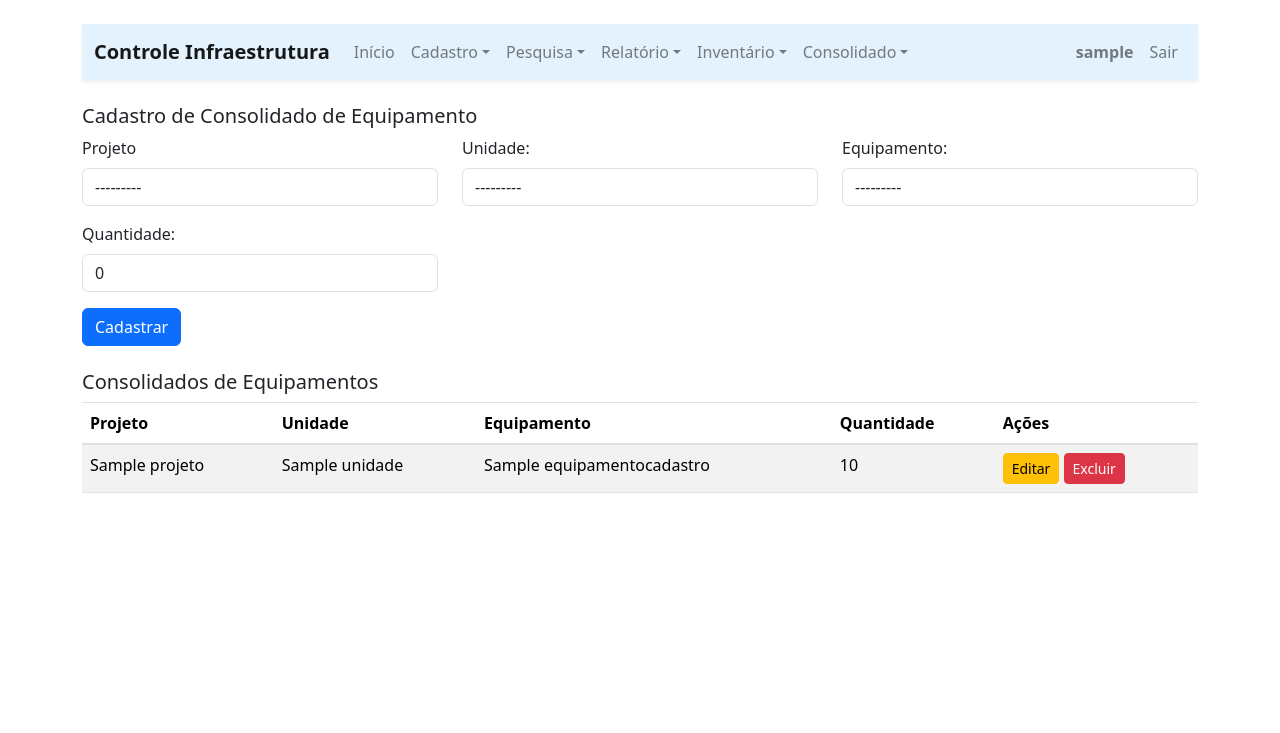
After one commit to gleisonmedeiros/controlesuprimentos, a Django app: page /controlesupri/consolidado-equipamentos/ in a window 1280 px wide. The commit adds this page. Shown: the top 733 px of the page. Run offline with Django 5.2, Linux system fonts and the light colour scheme; a user stored in the database is signed in; tables that the repository leaves empty hold one stand-in row (values such as "Sample post"); some libraries are stand-ins or nearby versions.

Commit message:
implementando equipamentos no relatório do consolidado

```diff
--- a/controlesuprimentos/cltsupri/forms.py
+++ b/controlesuprimentos/cltsupri/forms.py
@@ -8,7 +8,8 @@ from .models import (Unidade,
                      ModeloFornecedor,
                      Maquina,
                      ConsolidadoMaquinas,
-                     EquipamentoCadastro)
+                     EquipamentoCadastro,
+                     ConsolidadoEquipamento)
 
 from django import forms
 from django.contrib.auth.forms import AuthenticationForm
@@ -20,6 +21,23 @@ class EquipamentoCadastroForm(forms.ModelForm):
         widgets = {
             'nome': forms.TextInput(attrs={'class': 'form-control'}),
             'tipo': forms.TextInput(attrs={'class': 'form-control'}),
+        }
+
+class ConsolidadoEquipamentoForm(forms.ModelForm):
+    class Meta:
+        model = ConsolidadoEquipamento
+        fields = ['projeto', 'unidade', 'equipamento', 'quantidade']
+        widgets = {
+            'projeto': forms.Select(attrs={'class': 'form-control'}),
+            'unidade': forms.Select(attrs={'class': 'form-control'}),
+            'equipamento': forms.Select(attrs={'class': 'form-control'}),
+            'quantidade': forms.NumberInput(attrs={'class': 'form-control', 'min': 0}),
+        }
+        labels = {
+            'projeto': 'Projeto',
+            'unidade': 'Unidade',
+            'equipamento': 'Equipamento',
+            'quantidade': 'Quantidade',
         }
 
 class ConsolidadoMaquinasForm(forms.ModelForm):
--- a/controlesuprimentos/cltsupri/models.py
+++ b/controlesuprimentos/cltsupri/models.py
@@ -124,3 +124,18 @@ class ConsolidadoMaquinas(models.Model):
 
     def __str__(self):
         return f"{self.projeto} - {self.unidade}: {self.quantidade}"
+
+class ConsolidadoEquipamento(models.Model):
+    projeto = models.ForeignKey(Projeto, on_delete=models.CASCADE, related_name='consolidados_equipamento')
+    unidade = models.ForeignKey(Unidade, on_delete=models.CASCADE, related_name='consolidados_equipamento')
+    equipamento = models.ForeignKey(EquipamentoCadastro, on_delete=models.CASCADE, related_name='consolidados')  # ou Equipamento, dependendo do uso
+    quantidade = models.PositiveIntegerField(default=0)
+
+    class Meta:
+        unique_together = ('projeto', 'unidade', 'equipamento')
+        verbose_name = 'Consolidado de Equipamento'
+        verbose_name_plural = 'Consolidados de Equipamentos'
+        ordering = ['projeto', 'unidade', 'equipamento']
+
+    def __str__(self):
+        return f"{self.projeto.nome} - {self.unidade.nome} - {self.equipamento.nome}: {self.quantidade}"
--- /dev/null
+++ b/controlesuprimentos/cltsupri/templates/consolidado_equipamentos.html
@@ -0,0 +1,74 @@
+{% extends 'index.html' %}
+
+{% block content %}
+<h5>{% if edit_obj %}Editar Consolidado{% else %}Cadastro de Consolidado de Equipamento{% endif %}</h5>
+
+<form method="POST" class="mb-4">
+    {% csrf_token %}
+    <div class="row mb-3">
+        <div class="col-md-4">
+            <label for="id_projeto">Projeto</label>
+            <select name="projeto" id="id_projeto" class="form-control" onchange="this.form.submit();">
+                <option value="">---------</option>
+                {% for projeto in projetos %}
+                    <option value="{{ projeto.id }}" {% if projeto.id|stringformat:"s" == selected_projeto %}selected{% endif %}>{{ projeto.nome }}</option>
+                {% endfor %}
+            </select>
+        </div>
+        <div class="col-md-4">
+            {{ form.unidade.label_tag }}
+            {{ form.unidade }}
+        </div>
+        <div class="col-md-4">
+            {{ form.equipamento.label_tag }}
+            {{ form.equipamento }}
+        </div>
+    </div>
+    <div class="row mb-3">
+        <div class="col-md-4">
+            {{ form.quantidade.label_tag }}
+            {{ form.quantidade }}
+        </div>
+    </div>
+
+    <div class="d-flex gap-2">
+        <button type="submit" class="btn btn-primary">{% if edit_obj %}Salvar{% else %}Cadastrar{% endif %}</button>
+        {% if edit_obj %}
+            <a href="{% url 'consolidado_equipamentos' %}" class="btn btn-secondary">Cancelar</a>
+        {% endif %}
+    </div>
+</form>
+
+<h5>Consolidados de Equipamentos</h5>
+<table class="table table-striped">
+    <thead>
+        <tr>
+            <th>Projeto</th>
+            <th>Unidade</th>
+            <th>Equipamento</th>
+            <th>Quantidade</th>
+            <th>Ações</th>
+        </tr>
+    </thead>
+    <tbody>
+        {% for item in queryset %}
+            <tr>
+                <td>{{ item.projeto.nome }}</td>
+                <td>{{ item.unidade.nome }}</td>
+                <td>{{ item.equipamento.nome }}</td>
+                <td>{{ item.quantidade }}</td>
+                <td>
+                    <a href="{% url 'consolidado_equipamentos' %}?edit={{ item.id }}" class="btn btn-sm btn-warning">Editar</a>
+                    <form method="post" style="display:inline;">
+                        {% csrf_token %}
+                        <input type="hidden" name="delete" value="{{ item.id }}">
+                        <button type="submit" class="btn btn-sm btn-danger" onclick="return confirm('Deseja realmente excluir este registro?')">Excluir</button>
+                    </form>
+                </td>
+            </tr>
+        {% empty %}
+            <tr><td colspan="5">Nenhum consolidado cadastrado.</td></tr>
+        {% endfor %}
+    </tbody>
+</table>
+{% endblock %}
--- a/controlesuprimentos/cltsupri/templates/index.html
+++ b/controlesuprimentos/cltsupri/templates/index.html
@@ -64,6 +64,7 @@
           <ul class="dropdown-menu">
             <li><a class="dropdown-item" href="{% url 'quantidade_maquina_por_unidade' %}">Relatório Geral</a></li>
             <li><a class="dropdown-item" href="{% url 'consolidado_maquinas' %}">Cadastro maquinas</a></li>
+            <li><a class="dropdown-item" href="{% url 'consolidado_equipamentos' %}">Cadastro Equipamentos</a></li>
           </ul>
         </li>
       </ul>
--- a/controlesuprimentos/cltsupri/urls.py
+++ b/controlesuprimentos/cltsupri/urls.py
@@ -42,4 +42,5 @@ urlpatterns = [
     path('consolidado_maquinas/', views.consolidado_maquinas, name='consolidado_maquinas'),
     path('equipamento/', views.cadastrar_equipamento, name='cadastrar_equipamento'),
     path('equipamento/<int:equipamento_id>/', views.cadastrar_equipamento, name='cadastrar_equipamento_editar'),
+    path('consolidado-equipamentos/', views.consolidado_equipamentos, name='consolidado_equipamentos'),
 ]
--- a/controlesuprimentos/cltsupri/views.py
+++ b/controlesuprimentos/cltsupri/views.py
@@ -2,9 +2,9 @@
 import openpyxl
 from django.http import HttpResponse
 from django.contrib.auth.decorators import login_required
-from .forms import UnidadeForm, SuprimentoForm, ProjetoForm, EntregaSuprimentoForm,EquipamentoCadastroForm
+from .forms import UnidadeForm, SuprimentoForm, ProjetoForm, EntregaSuprimentoForm,EquipamentoCadastroForm,ConsolidadoEquipamentoForm
 from django.contrib import messages
-from .models import Equipamento, EntregaSuprimento, Suprimento, Projeto, Unidade, UnidadeAssociacao, ModeloFornecedor, Maquina,ConsolidadoMaquinas,EquipamentoCadastro
+from .models import Equipamento,ConsolidadoEquipamento, EntregaSuprimento, Suprimento, Projeto, Unidade, UnidadeAssociacao, ModeloFornecedor, Maquina,ConsolidadoMaquinas,EquipamentoCadastro
 from .forms import EquipamentoForm, ModeloFornecedorForm, UnidadeAssociacaoForm,ConsolidadoMaquinasForm
 
 from django.http import JsonResponse
@@ -1106,9 +1106,17 @@ def exportar_maquinas_excel(request):
 
 ############### CONSOLIDADO ######################
 
-from django.db.models import Q
+from django.db.models import Q,Count
 from django.shortcuts import render
 from .models import Projeto, Unidade, ConsolidadoMaquinas
+
+from django.db.models import Q
+
+from django.db.models import Count, Q
+
+from django.db.models import Count, OuterRef, Subquery, Q
+
+from django.db.models import OuterRef, Subquery, Count, F, Value, CharField, Case, When, Q
 
 @login_required(login_url='login')
 def relatorio_maquinas_por_projeto(request):
@@ -1121,20 +1129,53 @@ def relatorio_maquinas_por_projeto(request):
 
     if projeto_id:
         unidades = Unidade.objects.filter(projeto_id=projeto_id)
+
         for unidade in unidades:
-            # Qtd atual de PCs (não painel)
+            # Quantidade atual de máquinas (não painel)
             qtd_atual = unidade.maquinas_associadas.filter(~Q(nome__icontains='painel')).count()
-            # Qtd de painéis
+            # Quantidade de painéis
             total_paineis = unidade.maquinas_associadas.filter(nome__icontains='painel').count()
-            # Qtd prevista do consolidado
+            # Quantidade prevista (consolidado)
             consolidado = ConsolidadoMaquinas.objects.filter(projeto_id=projeto_id, unidade=unidade).first()
             qtd_prevista = consolidado.quantidade if consolidado else 0
+
+            # Equipamentos previstos (ConsolidadoEquipamento)
+            consolidado_equipamentos = ConsolidadoEquipamento.objects.filter(projeto_id=projeto_id, unidade=unidade).select_related('equipamento')
+
+            equipamentos_previstos = ', '.join(
+                [f"{ce.equipamento.nome} ({ce.equipamento.tipo}) {ce.quantidade}" for ce in consolidado_equipamentos]
+            ) if consolidado_equipamentos.exists() else '-'
+
+            # Query para buscar tipo do EquipamentoCadastro, por nome do equipamento atual
+            equip_cad_tipo_subquery = EquipamentoCadastro.objects.filter(
+                nome=OuterRef('nome')
+            ).values('tipo')[:1]
+
+            equipamentos_agrupados = Equipamento.objects.filter(unidade=unidade) \
+                .annotate(
+                    tipo_cadastro=Subquery(equip_cad_tipo_subquery, output_field=CharField()),
+                    tipo_final=Case(
+                        When(tipo_cadastro__isnull=False, then=F('tipo_cadastro')),
+                        When(tipo__isnull=False, then=F('tipo')),
+                        default=Value(''),
+                        output_field=CharField(),
+                    )
+                ) \
+                .values('nome', 'tipo_final') \
+                .annotate(quantidade=Count('id')) \
+                .order_by('nome')
+
+            equipamentos_atuais = ', '.join(
+                [f"{item['nome']} ({item['tipo_final']}) {item['quantidade']}".strip() for item in equipamentos_agrupados]
+            ) if equipamentos_agrupados else '-'
 
             unidades_data.append({
                 'unidade': unidade.nome,
                 'qtd_prevista': qtd_prevista,
+                'equipamentos_previstos': equipamentos_previstos,
                 'qtd_atual': qtd_atual,
-                'total_paineis': total_paineis
+                'equipamentos_atuais': equipamentos_atuais,
+                'total_paineis': total_paineis,
             })
 
             total_geral_prevista += qtd_prevista
@@ -1150,6 +1191,12 @@ def relatorio_maquinas_por_projeto(request):
         'total_geral_paineis': total_geral_paineis,
     }
     return render(request, 'quantidade_maquina_por_unidade.html', context)
+
+
+
+
+
+
 
 
 from django.shortcuts import render, redirect, get_object_or_404
@@ -1211,3 +1258,51 @@ def consolidado_maquinas(request):
         'selected_projeto': selected_projeto,
         'selected_unidade': selected_unidade,
     })
+
+
+@login_required(login_url='login')
+def consolidado_equipamentos(request):
+    queryset = ConsolidadoEquipamento.objects.select_related('projeto', 'unidade', 'equipamento').order_by('projeto', 'unidade', 'equipamento')
+
+    edit_id = request.POST.get('edit') or request.GET.get('edit')
+    obj = ConsolidadoEquipamento.objects.filter(id=edit_id).first() if edit_id else None
+
+    projetos = Projeto.objects.all().order_by('nome')
+    selected_projeto = request.POST.get('projeto') or request.GET.get('projeto')
+
+    if selected_projeto:
+        unidades = Unidade.objects.filter(projeto_id=selected_projeto).order_by('nome')
+    else:
+        unidades = Unidade.objects.none()
+
+    selected_unidade = request.POST.get('unidade') or (str(obj.unidade.id) if obj else '')
+
+    if request.method == 'POST':
+        # Exclusão
+        if 'delete' in request.POST:
+            obj_del = get_object_or_404(ConsolidadoEquipamento, pk=request.POST.get('delete'))
+            obj_del.delete()
+            messages.success(request, 'Registro removido com sucesso!')
+            return redirect('consolidado_equipamentos')
+
+        # Criação / Edição
+        form = ConsolidadoEquipamentoForm(request.POST, instance=obj)
+        form.fields['unidade'].queryset = unidades
+
+        if form.is_valid():
+            form.save()
+            messages.success(request, f'Registro {"atualizado" if obj else "criado"} com sucesso!')
+            return redirect('consolidado_equipamentos')
+    else:
+        form = ConsolidadoEquipamentoForm(instance=obj)
+        form.fields['unidade'].queryset = unidades
+
+    return render(request, 'consolidado_equipamentos.html', {
+        'form': form,
+        'queryset': queryset,
+        'edit_obj': obj,
+        'projetos': projetos,
+        'unidades': unidades,
+        'selected_projeto': selected_projeto,
+        'selected_unidade': selected_unidade,
+    })
```
Also changed, not shown: controlesuprimentos/cltsupri/templates/quantidade_maquina_por_unidade.html (+17 -9 lines).
